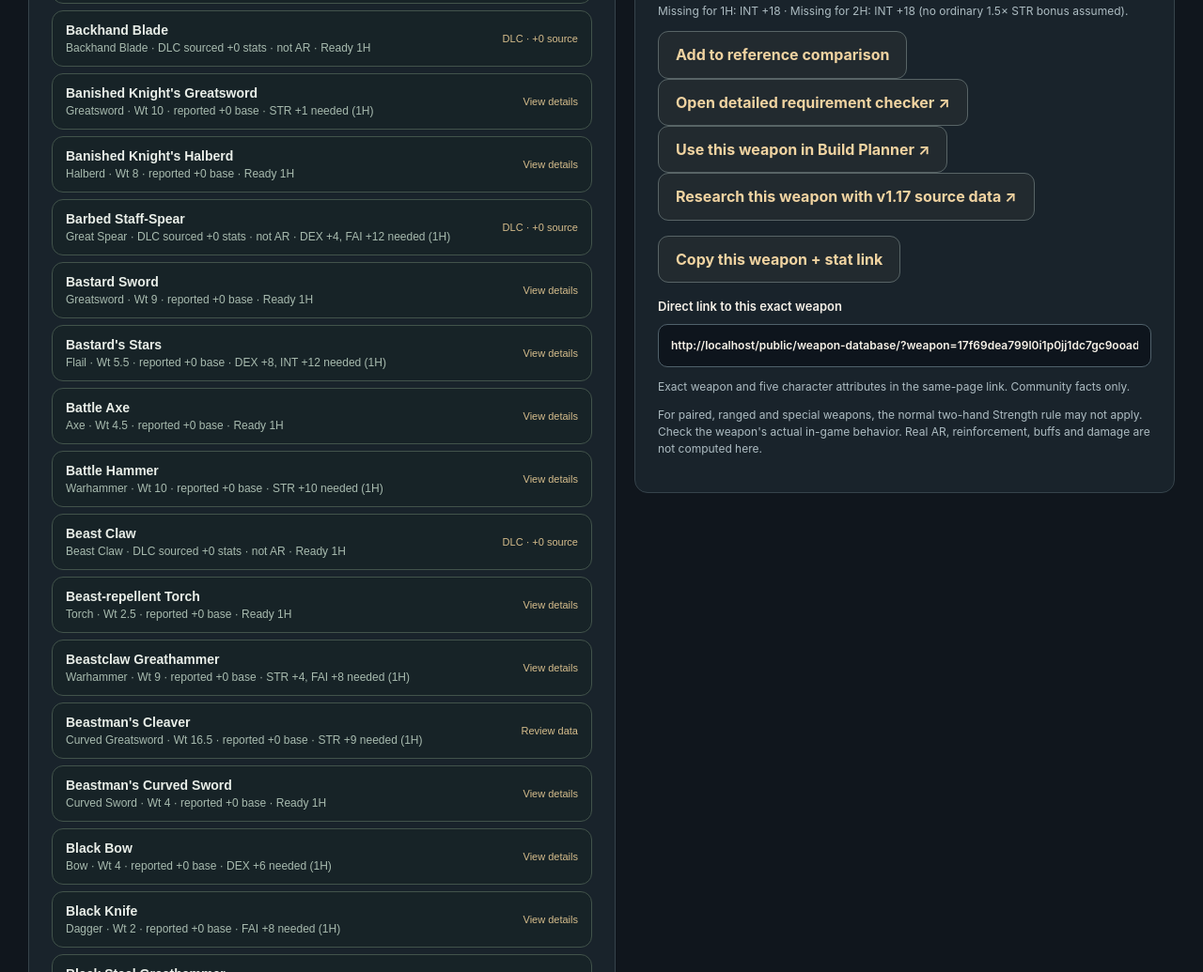
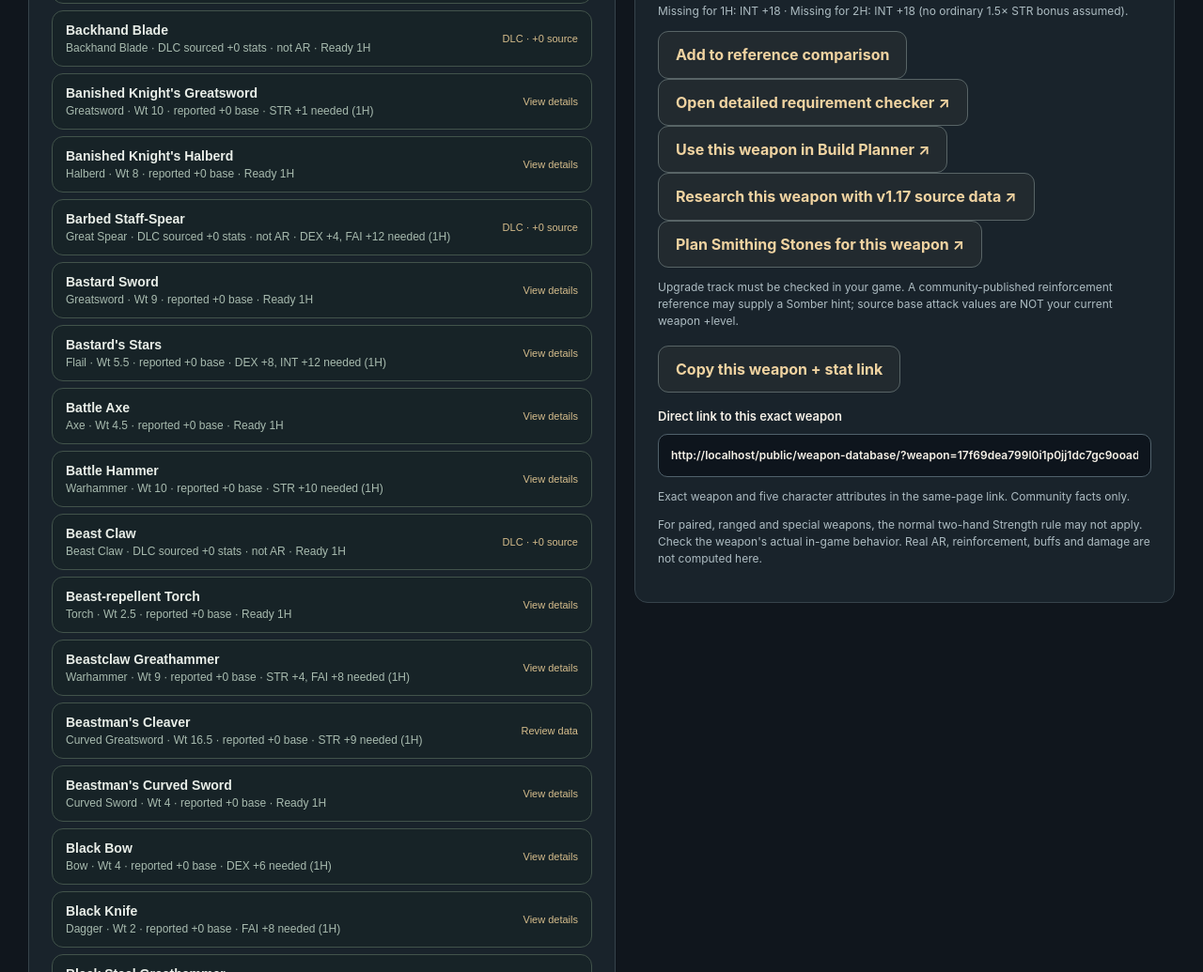
Before and after one commit to garrison2025/Elden-Ring, a website with bundled scripts: page public/weapon-database/index.html in a window 1280 px wide. Shown: the part 2339-3374 px from the top of the page at 94% size. Built offline with nearby package versions, Linux system fonts and the light colour scheme.

Commit message:
Add selected-weapon Smithing Stone planner navigation to catalog details

```diff
--- a/public/weapon-database/index.html
+++ b/public/weapon-database/index.html
@@ -92,6 +92,8 @@
 <a class="btn alt catalog-check-button" id="catalog-requirements-link" href="../weapon-requirements/" hidden>Open detailed requirement checker ↗</a>
 <a class="btn alt catalog-check-button" id="catalog-build-link" href="../build-planner/">Use this weapon in Build Planner ↗</a>
 <a class="btn alt catalog-check-button" id="catalog-ar-source-link" href="../weapon-data-workbench/">Research this weapon with v1.17 source data ↗</a>
+<a class="btn alt catalog-check-button" id="catalog-smithing-link" href="../weapon-upgrade-calculator/">Plan Smithing Stones for this weapon ↗</a>
+<p class="note" id="catalog-smithing-note">Upgrade track must be checked in your game. A community-published reinforcement reference may supply a Somber hint; source base attack values are NOT your current weapon +level.</p>
 <div class="compare-controls"><button type="button" class="btn alt" id="catalog-weapon-copy">Copy this weapon + stat link</button></div>
 <label class="field compare-share">Direct link to this exact weapon
 <input id="catalog-weapon-link" type="text" readonly aria-label="Shareable weapon reference URL" autocomplete="off"></label>
```
